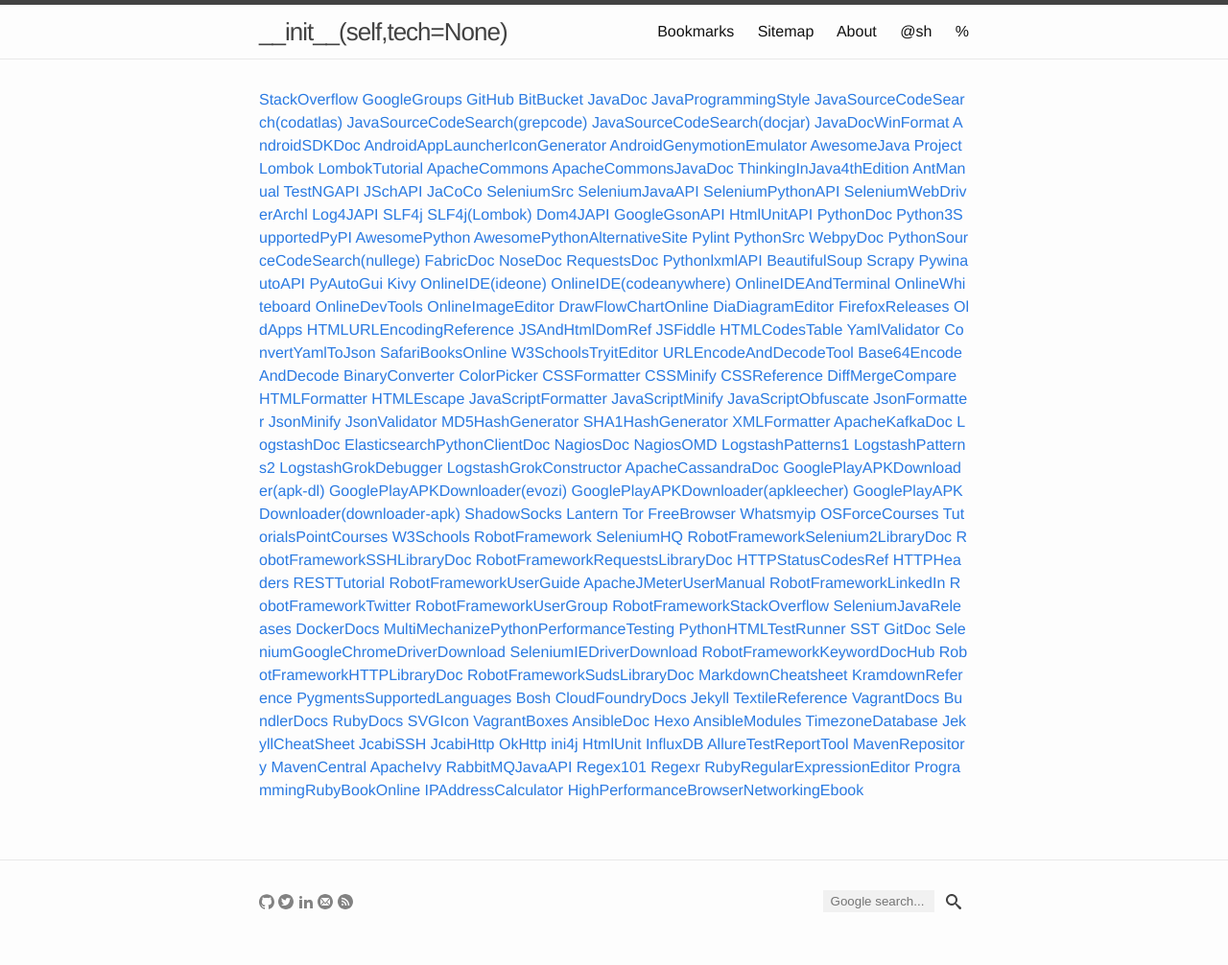
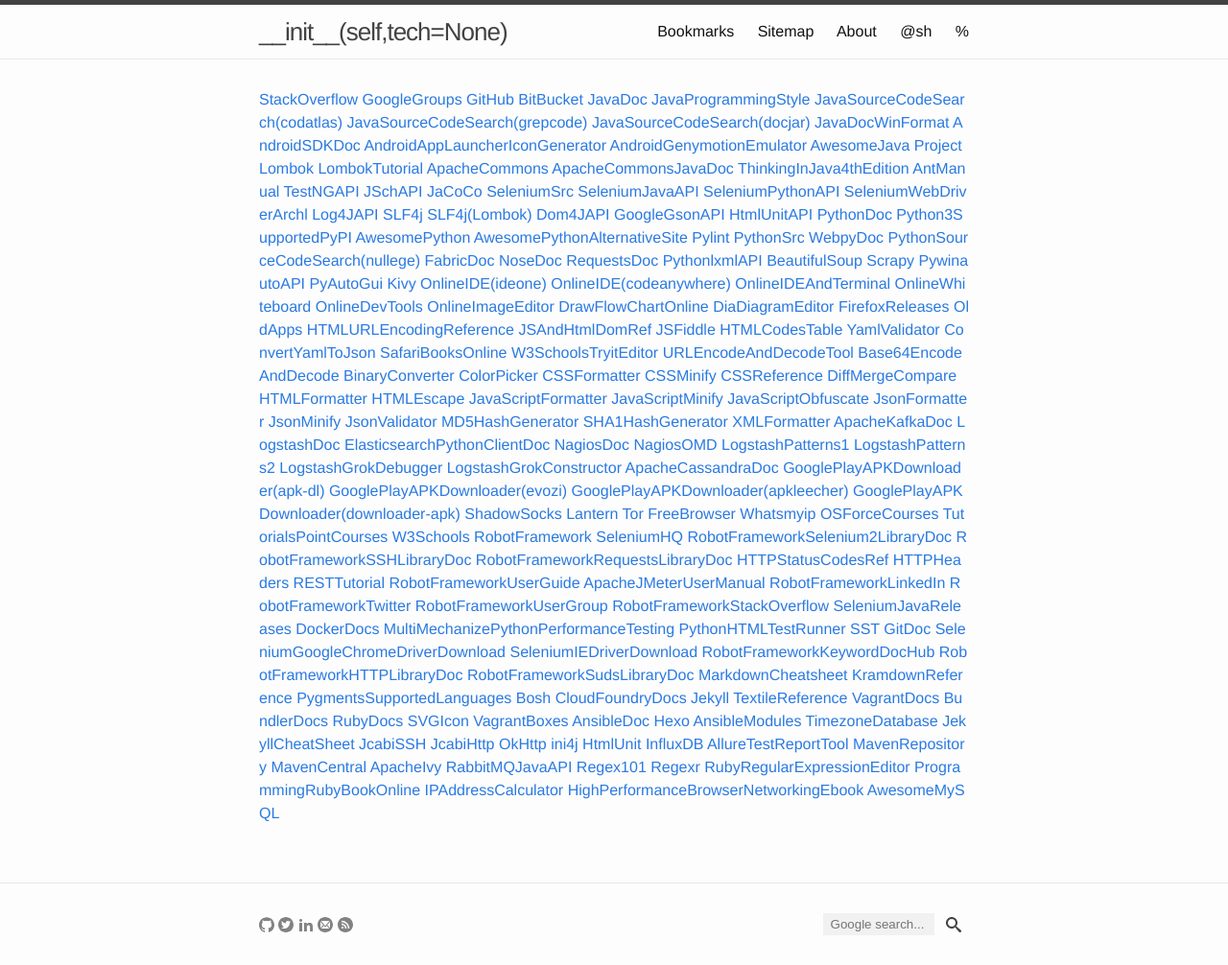
Before and after one commit to yuan-jiang/yuan-jiang.github.io, a Jekyll site: the page built from bookmarks.md, in a window 1280 px wide. Shown: the whole page at 96% size. Built offline with Jekyll 4.4.1, drawn with Linux system fonts in a browser that asks for light colours; before the commit the page ends 982 px from its top, so only the background shows below that.

Commit message:
Update bookmarks.yml
Add awesome mysql link

```diff
--- a/_data/bookmarks.yml
+++ b/_data/bookmarks.yml
@@ -334,3 +334,5 @@
   link: http://jodies.de/ipcalc
 - description: HighPerformanceBrowserNetworkingEbook
   link: https://hpbn.co/?utm_source=igvita&utm_medium=referral&utm_campaign=igvita-homepage
+- description: AwesomeMySQL
+  link: http://shlomi-noach.github.io/awesome-mysql/
```
